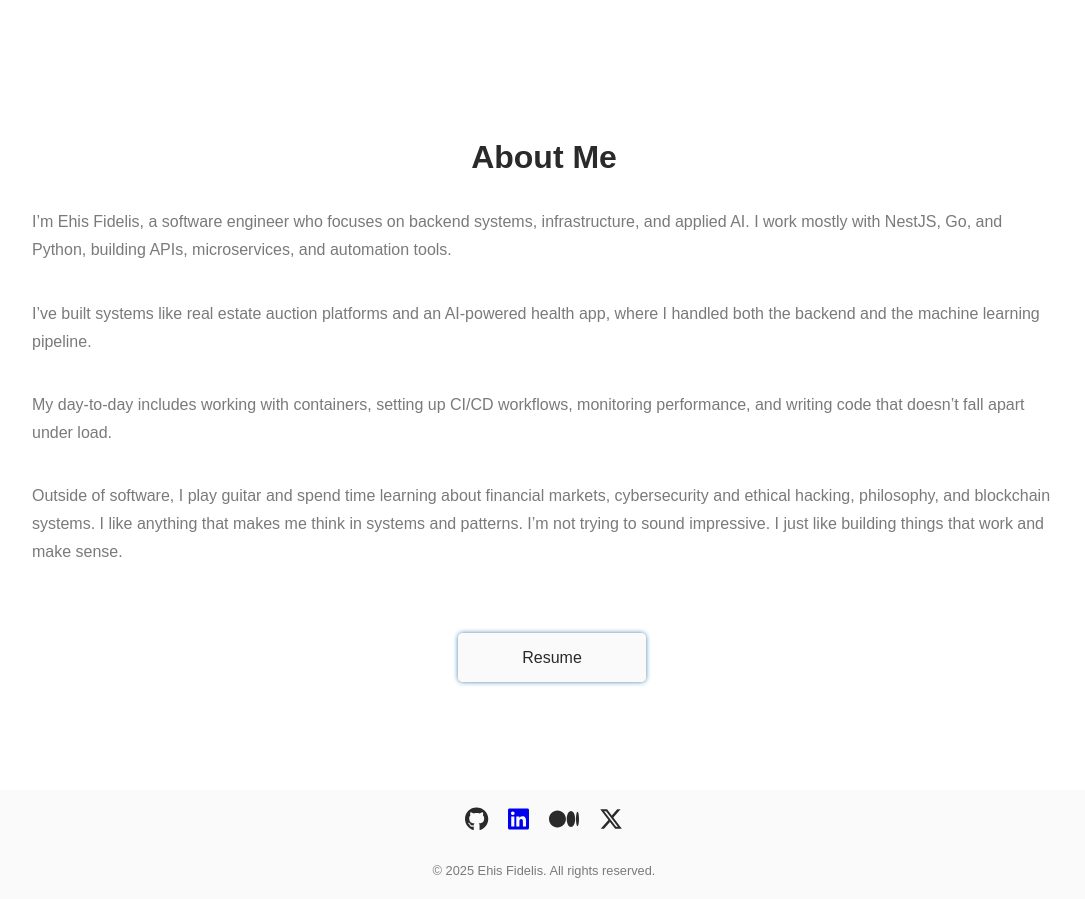
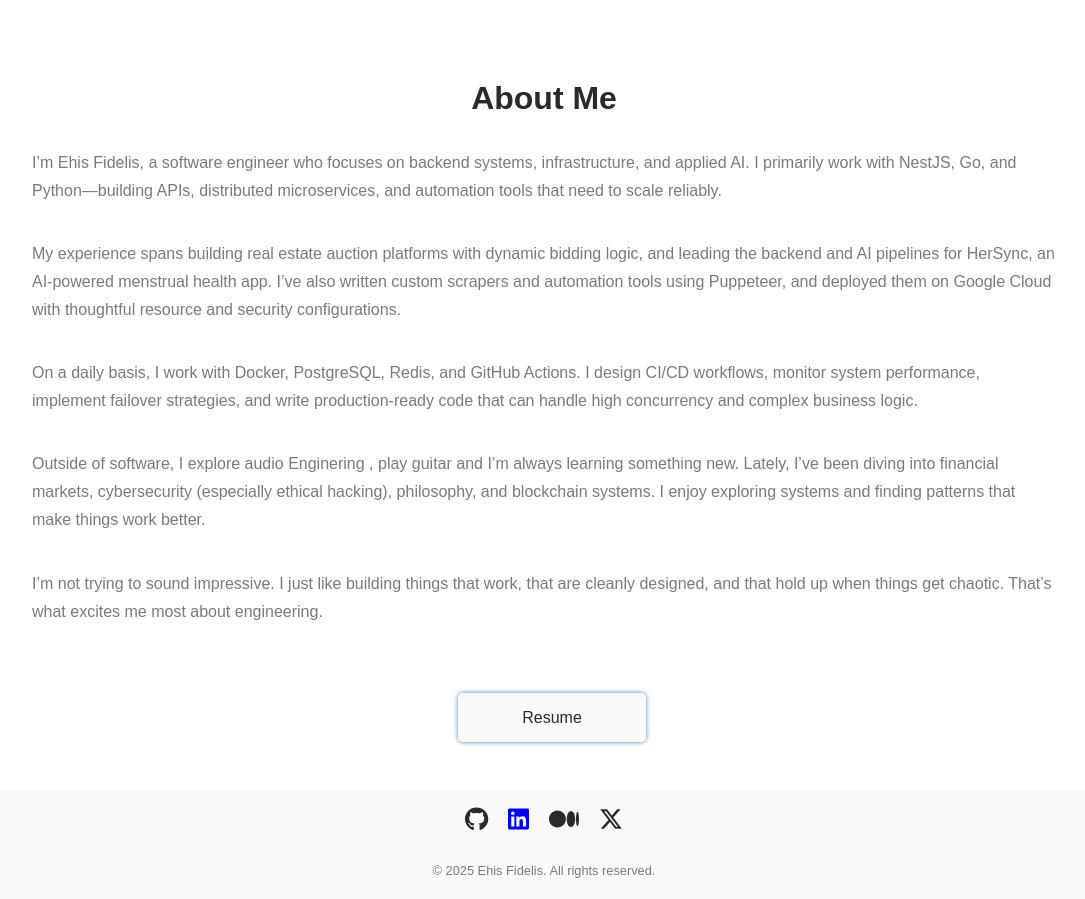
Before and after one commit to ehis-io/ehis-portfolio, a Next.js app: page / in a window 1280 px wide. Shown: the part 900-1799 px from the top of the page, without its empty margins (96-1181 px from the left). Built offline with nearby package versions, Linux system fonts and the light colour scheme.

Commit message:
projects

```diff
--- a/app/home.module.css
+++ b/app/home.module.css
@@ -117,10 +117,9 @@
   display: flex;
   flex-direction: column;
   justify-content: center;
-  align-items: center;
+  align-items: left;
   width: 80vw;
   padding-bottom: 4rem;
-
   background-color: var(--primary-color);
 }
 
--- a/app/page.tsx
+++ b/app/page.tsx
@@ -39,27 +39,38 @@ export default function Home() {
             <div className={styles.about}>
               <p>
                 I&rsquo;m Ehis Fidelis, a software engineer who focuses on
-                backend systems, infrastructure, and applied AI. I work mostly
-                with NestJS, Go, and Python, building APIs, microservices, and
-                automation tools.
+                backend systems, infrastructure, and applied AI. I primarily
+                work with NestJS, Go, and Python—building APIs, distributed
+                microservices, and automation tools that need to scale reliably.
               </p>
               <p>
-                I&rsquo;ve built systems like real estate auction platforms and
-                an AI-powered health app, where I handled both the backend and
-                the machine learning pipeline.
+                My experience spans building real estate auction platforms with
+                dynamic bidding logic, and leading the backend and AI pipelines
+                for HerSync, an AI-powered menstrual health app. I&rsquo;ve also
+                written custom scrapers and automation tools using Puppeteer,
+                and deployed them on Google Cloud with thoughtful resource and
+                security configurations.
               </p>
               <p>
-                My day-to-day includes working with containers, setting up CI/CD
-                workflows, monitoring performance, and writing code that
-                doesn&rsquo;t fall apart under load.
+                On a daily basis, I work with Docker, PostgreSQL, Redis, and
+                GitHub Actions. I design CI/CD workflows, monitor system
+                performance, implement failover strategies, and write
+                production-ready code that can handle high concurrency and
+                complex business logic.
               </p>
               <p>
-                Outside of software, I play guitar and spend time learning about
-                financial markets, cybersecurity and ethical hacking,
-                philosophy, and blockchain systems. I like anything that makes
-                me think in systems and patterns. I&rsquo;m not trying to sound
-                impressive. I just like building things that work and make
-                sense.
+                Outside of software, I explore audio Enginering , play guitar
+                and I&rsquo;m always learning something new. Lately, I&rsquo;ve
+                been diving into financial markets, cybersecurity (especially
+                ethical hacking), philosophy, and blockchain systems. I enjoy
+                exploring systems and finding patterns that make things work
+                better.
+              </p>
+              <p>
+                I&rsquo;m not trying to sound impressive. I just like building
+                things that work, that are cleanly designed, and that hold up
+                when things get chaotic. That&rsquo;s what excites me most about
+                engineering.
               </p>
             </div>
 
```
